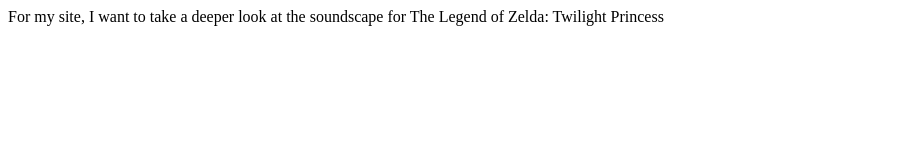
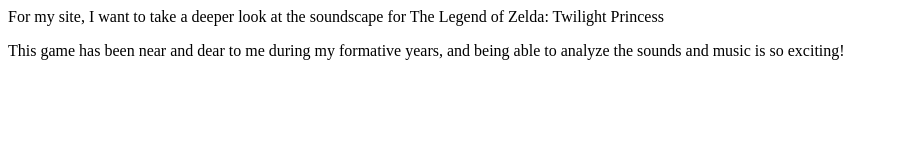
Before and after one commit to gwenjane/GameSite, a plain HTML site: page index.html in a window 1280 px wide. Shown: the whole page, without its empty margins (0-898 px from the left). Drawn offline with Linux system fonts and the light colour scheme.

Commit message:
Update index.html

```diff
--- a/index.html
+++ b/index.html
@@ -4,7 +4,7 @@
 <body>
 
 <p> For my site, I want to take a deeper look at the soundscape for The Legend of Zelda: Twilight Princess </p>
-
+<p> This game has been near and dear to me during my formative years, and being able to analyze the sounds and music is so exciting! </p>
 
 
 </body>
```
